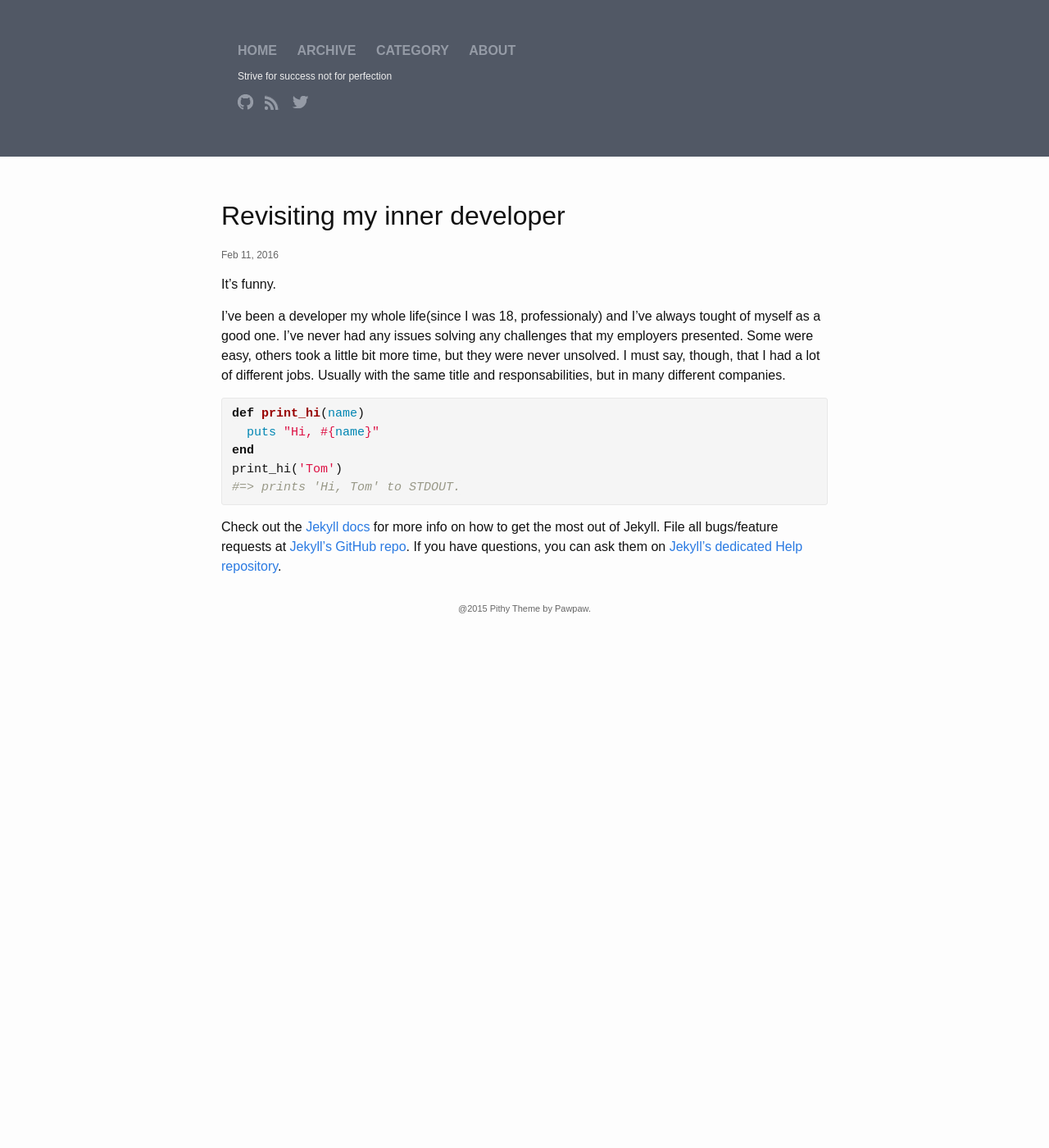
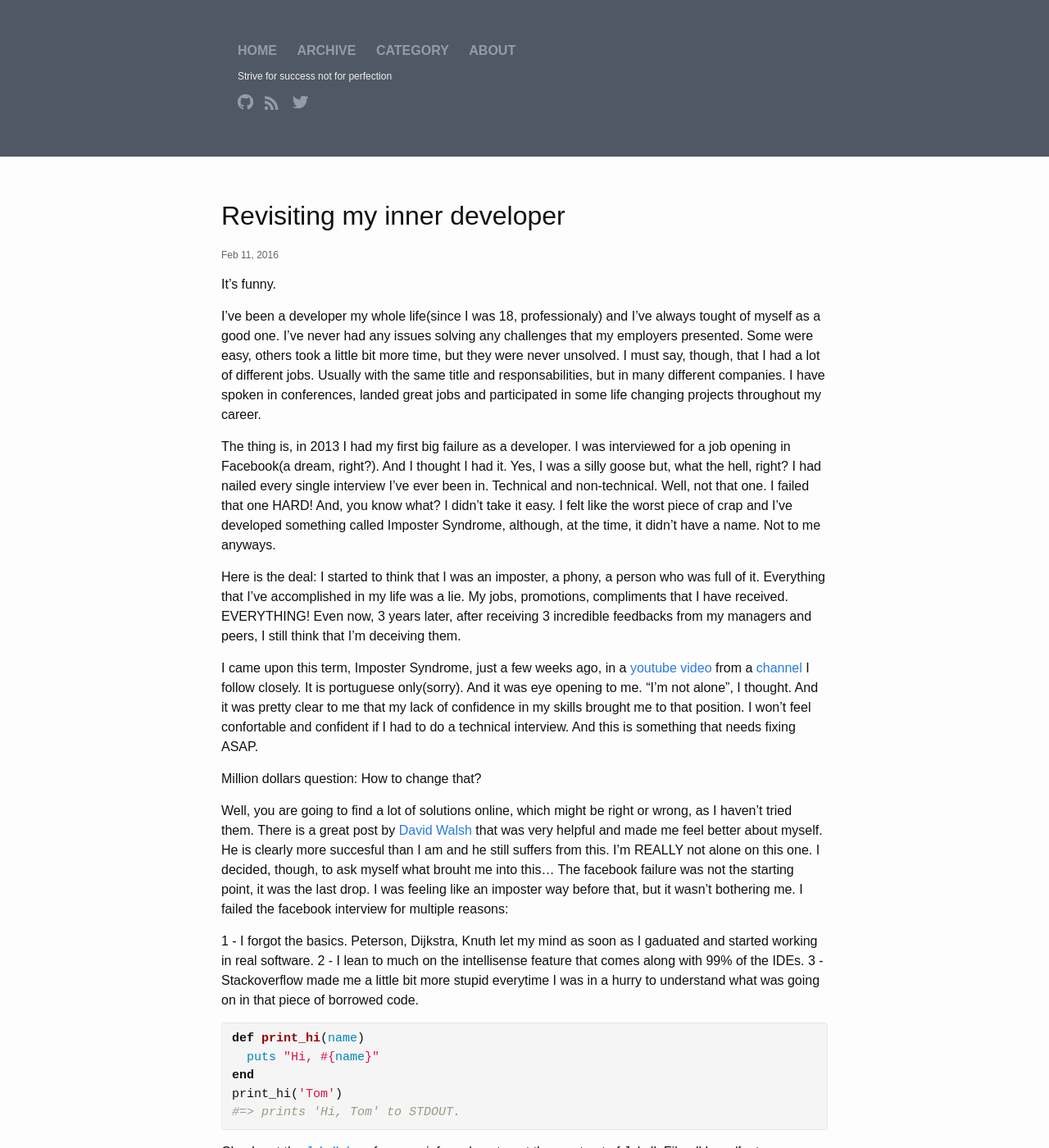
Before and after one commit to rochabr/rochabr.github.io, a Jekyll site: the page built from _posts/2016-02-10-revisiting-my-inner-developer.markdown, in a window 1280 px wide and 1400 px high. Shown: the whole window at 82% size. Built offline with Jekyll 4.4.1, drawn with Linux system fonts in a browser that asks for light colours.

Commit message:
changing post

```diff
--- a/_posts/2016-02-10-revisiting-my-inner-developer.markdown
+++ b/_posts/2016-02-10-revisiting-my-inner-developer.markdown
@@ -2,11 +2,26 @@
 layout: post
 title:  "Revisiting my inner developer"
 date:   2016-02-11 6:28:00
-categories: developer ios job
+categories: developer ios job life
 ---
 It's funny.
 
-I've been a developer my whole life(since I was 18, professionaly) and I've always tought of myself as a good one. I've never had any issues solving any challenges that my employers presented. Some were easy, others took a little bit more time, but they were never unsolved. I must say, though, that I had a lot of different jobs. Usually with the same title and responsabilities, but in many different companies.
+I've been a developer my whole life(since I was 18, professionaly) and I've always tought of myself as a good one. I've never had any issues solving any challenges that my employers presented. Some were easy, others took a little bit more time, but they were never unsolved. I must say, though, that I had a lot of different jobs. Usually with the same title and responsabilities, but in many different companies. I have spoken in conferences, landed great jobs and participated in some life changing projects throughout my career.
+
+The thing is, in 2013 I had my first big failure as a developer. I was interviewed for a job opening in Facebook(a dream, right?). And I thought I had it. Yes, I was a silly goose but, what the hell, right? I had nailed every single interview I've ever been in. Technical and non-technical. Well, not that one. I failed that one HARD! And, you know what? I didn't take it easy. I felt like the worst piece of crap and I've developed something called Imposter Syndrome, although, at the time, it didn't have a name. Not to me anyways.
+
+Here is the deal: I started to think that I was an imposter, a phony, a person who was full of it. Everything that I've accomplished in my life was a lie. My jobs, promotions, compliments that I have received. EVERYTHING! Even now, 3 years later, after receiving 3 incredible feedbacks from my managers and peers, I still think that I'm deceiving them.
+
+I came upon this term, Imposter Syndrome, just a few weeks ago, in a [youtube video][bluesoft-talk] from a [channel][bluesoft-channel] I follow closely. It is portuguese only(sorry). And it was eye opening to me. "I'm not alone", I thought. And it was pretty clear to me that my lack of confidence in my skills brought me to that position. I won't feel confortable and confident if I had to do a technical interview. And this is something that needs fixing ASAP.
+
+Million dollars question: How to change that?
+
+Well, you are going to find a lot of solutions online, which might be right or wrong, as I haven't tried them. There is a great post by [David Walsh][david-imposter] that was very helpful and made me feel better about myself. He is clearly more succesful than I am and he still suffers from this. I'm REALLY not alone on this one. I decided, though, to ask myself what brouht me into this... The facebook failure was not the starting point, it was the last drop. I was feeling like an imposter way before that, but it wasn't bothering me. I failed the facebook interview for multiple reasons:
+
+1 - I forgot the basics. Peterson, Dijkstra, Knuth let my mind as soon as I gaduated and started working in real software.
+2 - I lean to much on the intellisense feature that comes along with  99% of the IDEs.
+3 - Stackoverflow made me a little bit more stupid everytime I was in a hurry to understand what was going on in that piece of borrowed code.
+
 
 {% highlight ruby %}
 def print_hi(name)
@@ -21,3 +36,7 @@ Check out the [Jekyll docs][jekyll] for more info on how to get the most out of
 [jekyll]:      http://jekyllrb.com
 [jekyll-gh]:   https://github.com/jekyll/jekyll
 [jekyll-help]: https://github.com/jekyll/jekyll-help
+
+[bluesoft-talk]: https://www.youtube.com/watch?v=8t6dJudTdTE
+[bluesoft-channel]: https://www.youtube.com/channel/UCMbi8katMCUd5JkJ3Rr0t_w
+[david-imposter]: https://davidwalsh.name/impostor-syndrome
```
